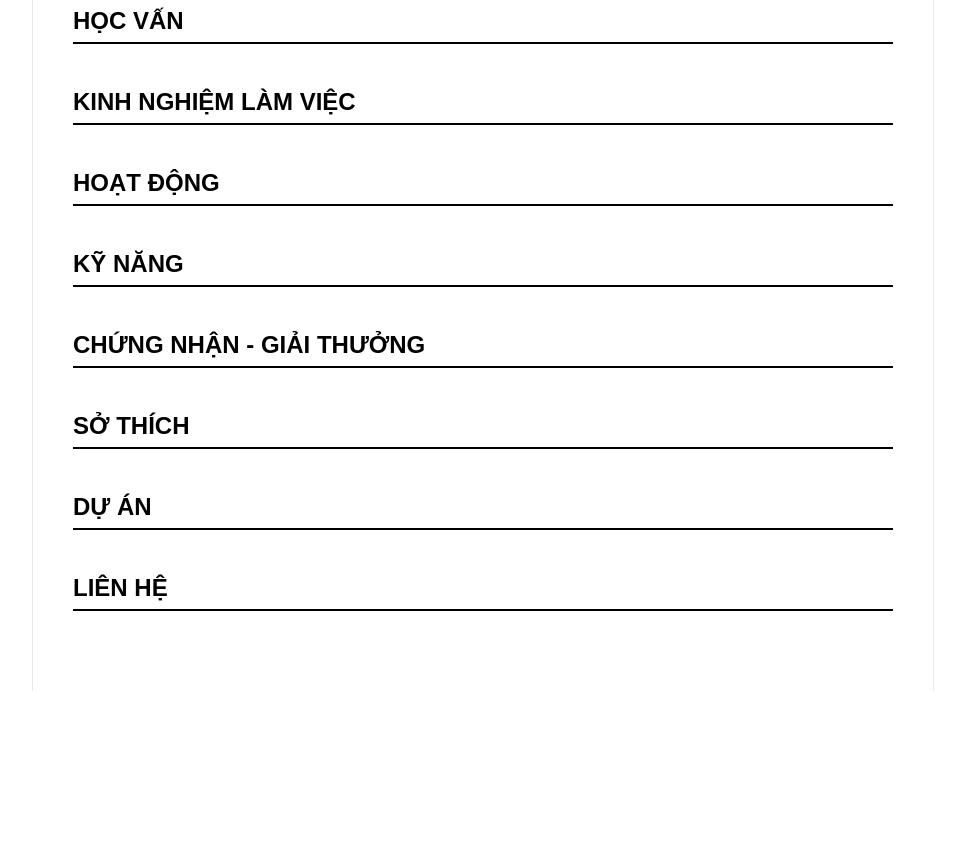
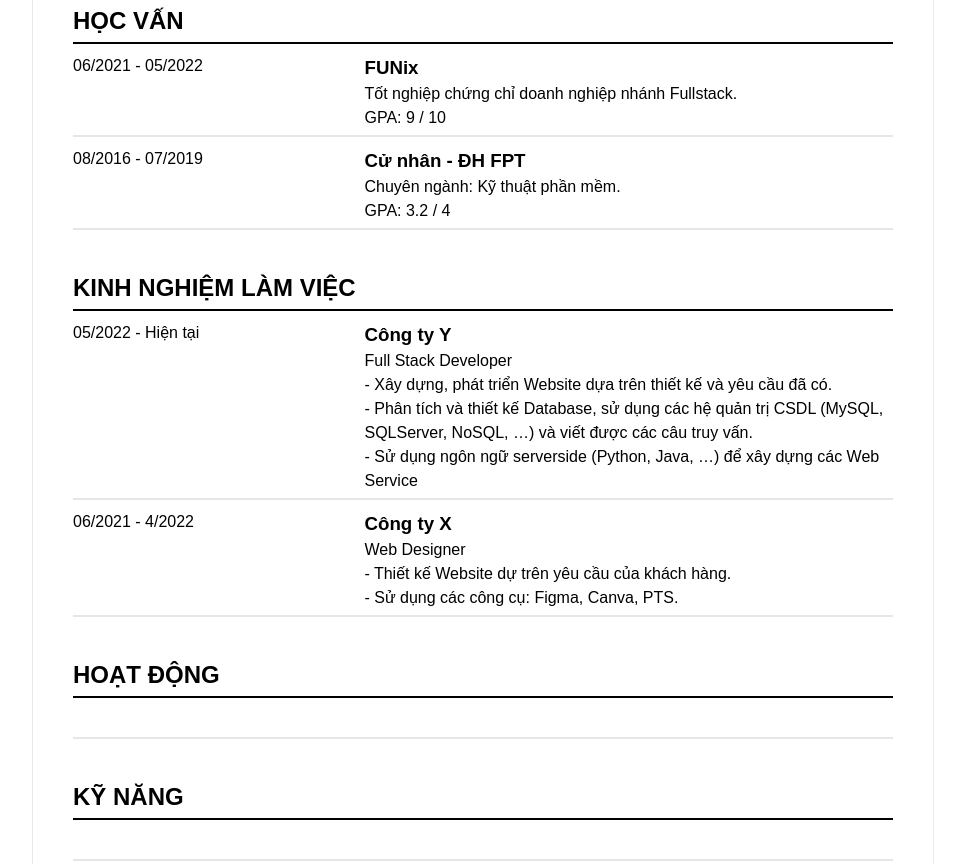
Before and after one commit to NDK1195/Assignment_1-WEB101x_2.1, a plain HTML site: page index.html in a window 1280 px wide. Shown: the part 507-1371 px from the top of the page, without its empty margins (157-1122 px from the left). Before the commit the page ends 1198 px from the top, so only its background shows below. Drawn offline with Linux system fonts and the light colour scheme.

Commit message:
update experience section

```diff
--- a/css/styles.css
+++ b/css/styles.css
@@ -46,6 +46,20 @@ body {
   padding-bottom: 3px;
   text-transform: uppercase;
 }
+.section-content {
+  border-bottom: 2px solid rgba(128, 128, 128, 0.2);
+  margin-top: 10px;
+  padding-bottom: 5px;
+}
+.section-timeline {
+  display: inline-block;
+  vertical-align: top;
+  width: 35%;
+}
+.section-content-detail {
+  display: inline-block;
+  width: 64%;
+}
 /* INFO SECTION */
 .info {
   position: relative;
@@ -71,3 +85,10 @@ body {
 .target-content {
   text-align: justify;
 }
+/* EXPERIENCE SECTION */
+.experience-responsible {
+  list-style: none;
+}
+.experience-responsible li::before {
+  content: '- ';
+}
--- a/index.html
+++ b/index.html
@@ -54,29 +54,87 @@
         <!-- END TARGET SECTION -->
         <div class="section education" id="education">
           <h2 class="education-title section-title">Học vấn</h2>
-          <div class="education-content"></div>
+          <div class="education-content section-content">
+            <div class="section-timeline">06/2021 - 05/2022</div>
+            <div class="section-content-detail">
+              <h3 class="content-detail-title">FUNix</h3>
+              <p class="education-major">
+                Tốt nghiệp chứng chỉ doanh nghiệp nhánh Fullstack.
+              </p>
+              <p class="education-gpa">GPA: 9 / 10</p>
+            </div>
+          </div>
+          <div class="education-content section-content">
+            <div class="section-timeline">08/2016 - 07/2019</div>
+            <div class="section-content-detail">
+              <h3 class="content-detail-title">Cử nhân - ĐH FPT</h3>
+              <p class="education-major">Chuyên ngành: Kỹ thuật phần mềm.</p>
+              <p class="education-gpa">GPA: 3.2 / 4</p>
+            </div>
+          </div>
         </div>
         <!-- END EDUCATION SECTION -->
         <div class="section experience" id="experience">
           <h2 class="experience-title section-title">Kinh nghiệm làm việc</h2>
-          <div class="experience-content"></div>
+          <div class="experience-content section-content">
+            <div class="section-timeline">05/2022 - Hiện tại</div>
+            <div class="section-content-detail">
+              <h3 class="content-detail-title">Công ty Y</h3>
+              <p class="experience-position">Full Stack Developer</p>
+              <ul class="experience-responsible">
+                <li>
+                  Xây dựng, phát triển Website dựa trên thiết kế và yêu cầu đã
+                  có.
+                </li>
+                <li>
+                  Phân tích và thiết kế Database, sử dụng các hệ quản trị CSDL
+                  (MySQL, SQLServer, NoSQL, …) và viết được các câu truy vấn.
+                </li>
+                <li>
+                  Sử dụng ngôn ngữ server­side (Python, Java, …) để xây dựng các
+                  Web Service
+                </li>
+              </ul>
+            </div>
+          </div>
+
+          <div class="experience-content section-content">
+            <div class="section-timeline">06/2021 - 4/2022</div>
+            <div class="section-content-detail">
+              <h3 class="content-detail-title">Công ty X</h3>
+              <p class="experience-position">Web Designer</p>
+              <ul class="experience-responsible">
+                <li>Thiết kế Website dự trên yêu cầu của khách hàng.</li>
+                <li>Sử dụng các công cụ: Figma, Canva, PTS.</li>
+              </ul>
+            </div>
+          </div>
         </div>
         <!-- END EXPERIENCE SECTION -->
         <div class="section activity" id="activity">
           <h2 class="activity-title section-title">Hoạt động</h2>
-          <div class="activity-content"></div>
+          <div class="activity-content section-content">
+            <div class="section-timeline"></div>
+            <div class="section-content-detail"></div>
+          </div>
         </div>
         <!-- END ACTIVITY SECTION -->
         <div class="section skill" id="skill">
           <h2 class="skill-title section-title">Kỹ năng</h2>
-          <div class="skill-content"></div>
+          <div class="skill-content section-content">
+            <div class="section-timeline"></div>
+            <div class="section-content-detail"></div>
+          </div>
         </div>
         <!-- END SKILL SECTION -->
         <div class="section certificate" id="certificate">
           <h2 class="certificate-title section-title">
             Chứng nhận - Giải thưởng
           </h2>
-          <div class="certificate-content"></div>
+          <div class="certificate-content section-content">
+            <div class="section-timeline"></div>
+            <div class="section-content-detail"></div>
+          </div>
         </div>
         <!-- END CERTIFICATE SECTION -->
         <div class="section hobby" id="hobby">
```
